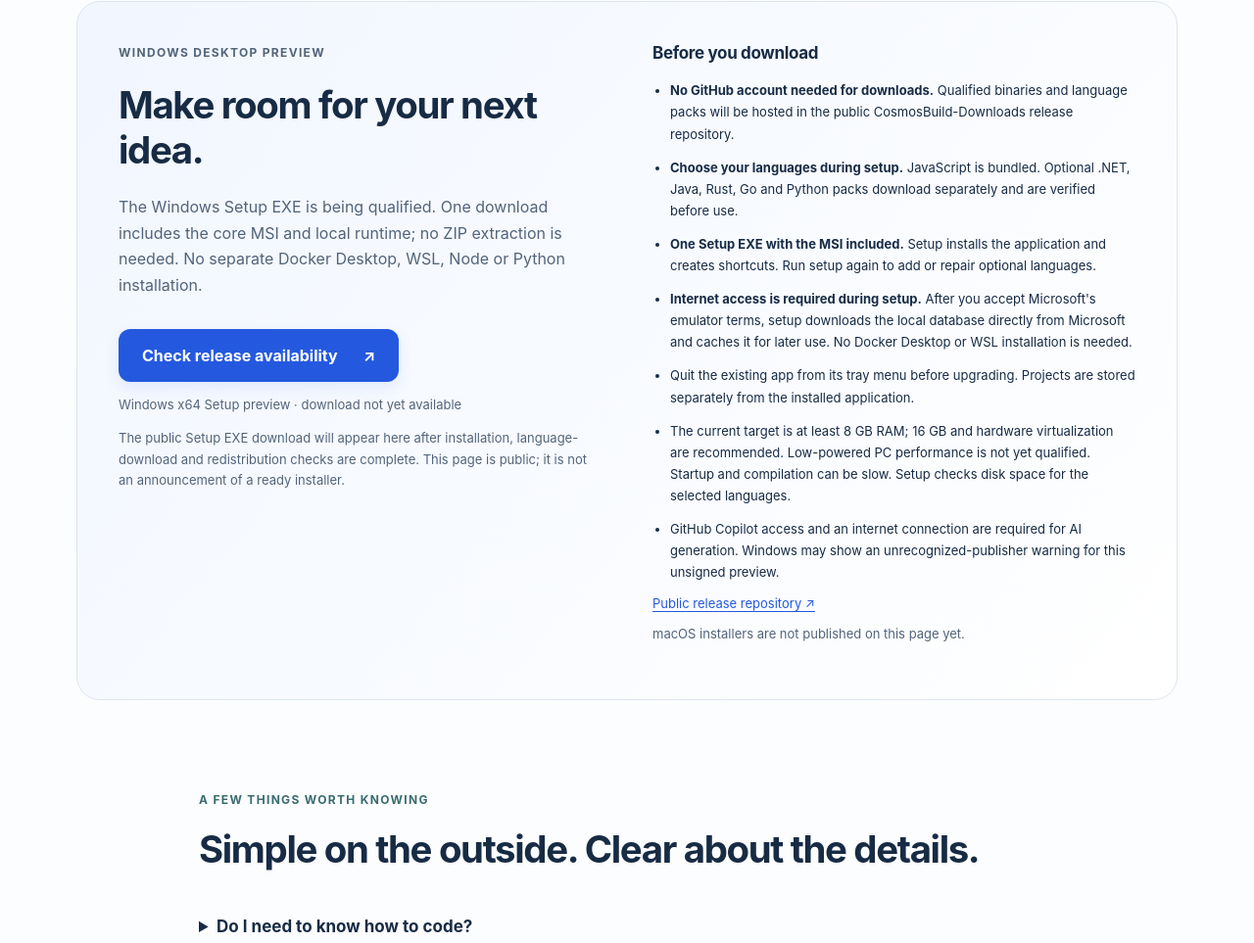
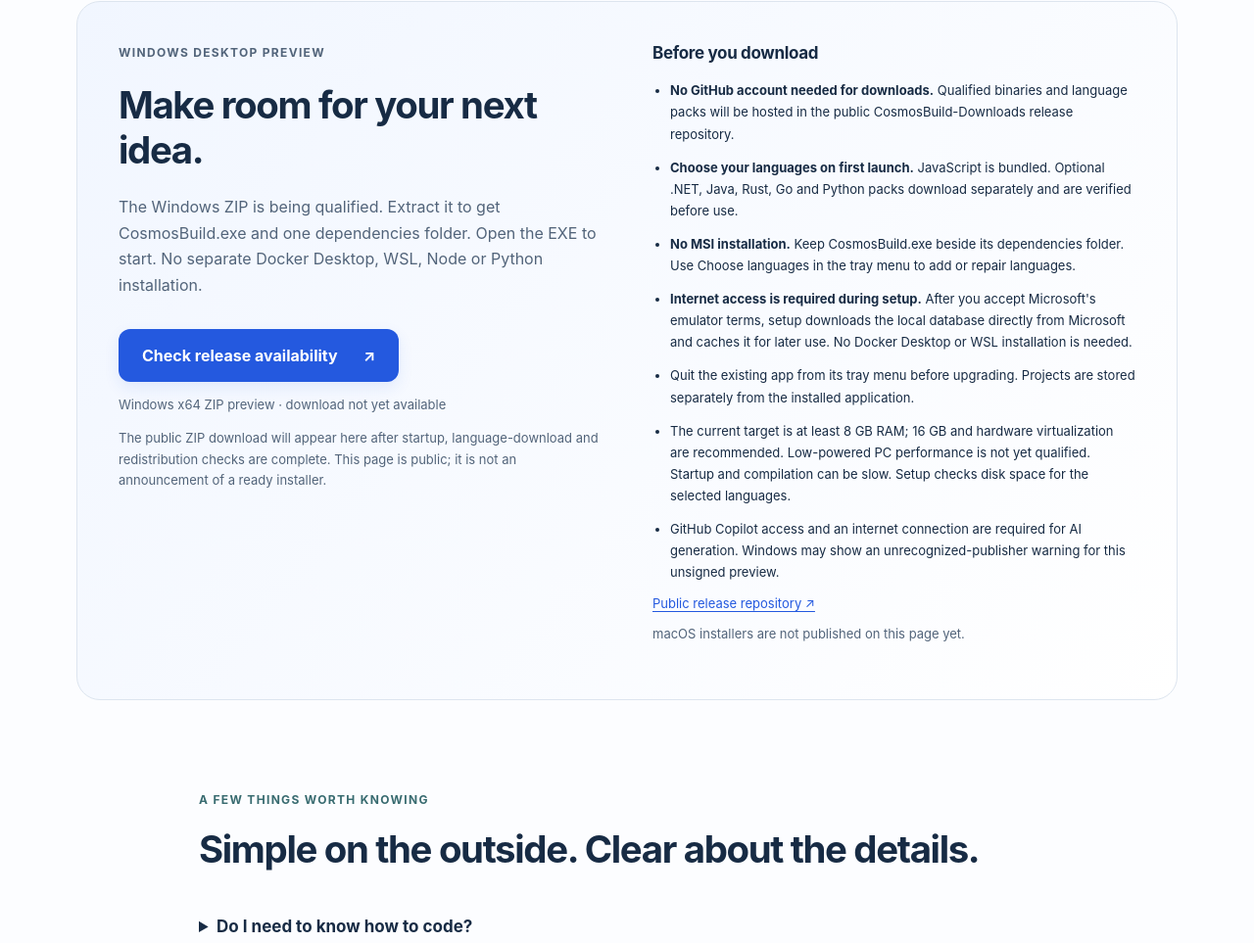
Before and after one commit to TheovanKraay/CosmosBuild-Downloads, a plain HTML site: page index.html in a window 1280 px wide. Shown: the part 2912-3875 px from the top of the page at 98% size. Drawn offline with Linux system fonts and the light colour scheme.

Commit message:
Describe the pending MSI-free Windows ZIP download
Co-authored-by: Copilot <223556219+Copilot@users.noreply.github.com>

```diff
--- a/index.html
+++ b/index.html
@@ -162,8 +162,8 @@
             <p class="eyebrow">Windows desktop preview</p>
             <h2 id="download-title">Make room for your next idea.</h2>
             <p>
-              The Windows Setup EXE is being qualified. One download includes
-              the core MSI and local runtime; no ZIP extraction is needed.
+              The Windows ZIP is being qualified. Extract it to get
+              CosmosBuild.exe and one dependencies folder. Open the EXE to start.
               No separate Docker Desktop, WSL, Node or Python installation.
             </p>
             <a
@@ -172,10 +172,10 @@
               >Check release availability <span aria-hidden="true">↗</span></a
             >
             <p class="subtle">
-              Windows x64 Setup preview · download not yet available
+              Windows x64 ZIP preview · download not yet available
             </p>
             <p class="subtle">
-              The public Setup EXE download will appear here after installation,
+              The public ZIP download will appear here after startup,
               language-download and redistribution checks are complete.
               This page is public; it is not an announcement of a ready installer.
             </p>
@@ -189,14 +189,14 @@
                 public CosmosBuild-Downloads release repository.
               </li>
               <li>
-                <strong>Choose your languages during setup.</strong>
+                <strong>Choose your languages on first launch.</strong>
                 JavaScript is bundled. Optional .NET, Java, Rust, Go and Python
                 packs download separately and are verified before use.
               </li>
               <li>
-                <strong>One Setup EXE with the MSI included.</strong>
-                Setup installs the application and creates shortcuts. Run setup
-                again to add or repair optional languages.
+                <strong>No MSI installation.</strong>
+                Keep CosmosBuild.exe beside its dependencies folder. Use
+                Choose languages in the tray menu to add or repair languages.
               </li>
               <li>
                 <strong>Internet access is required during setup.</strong>
```
